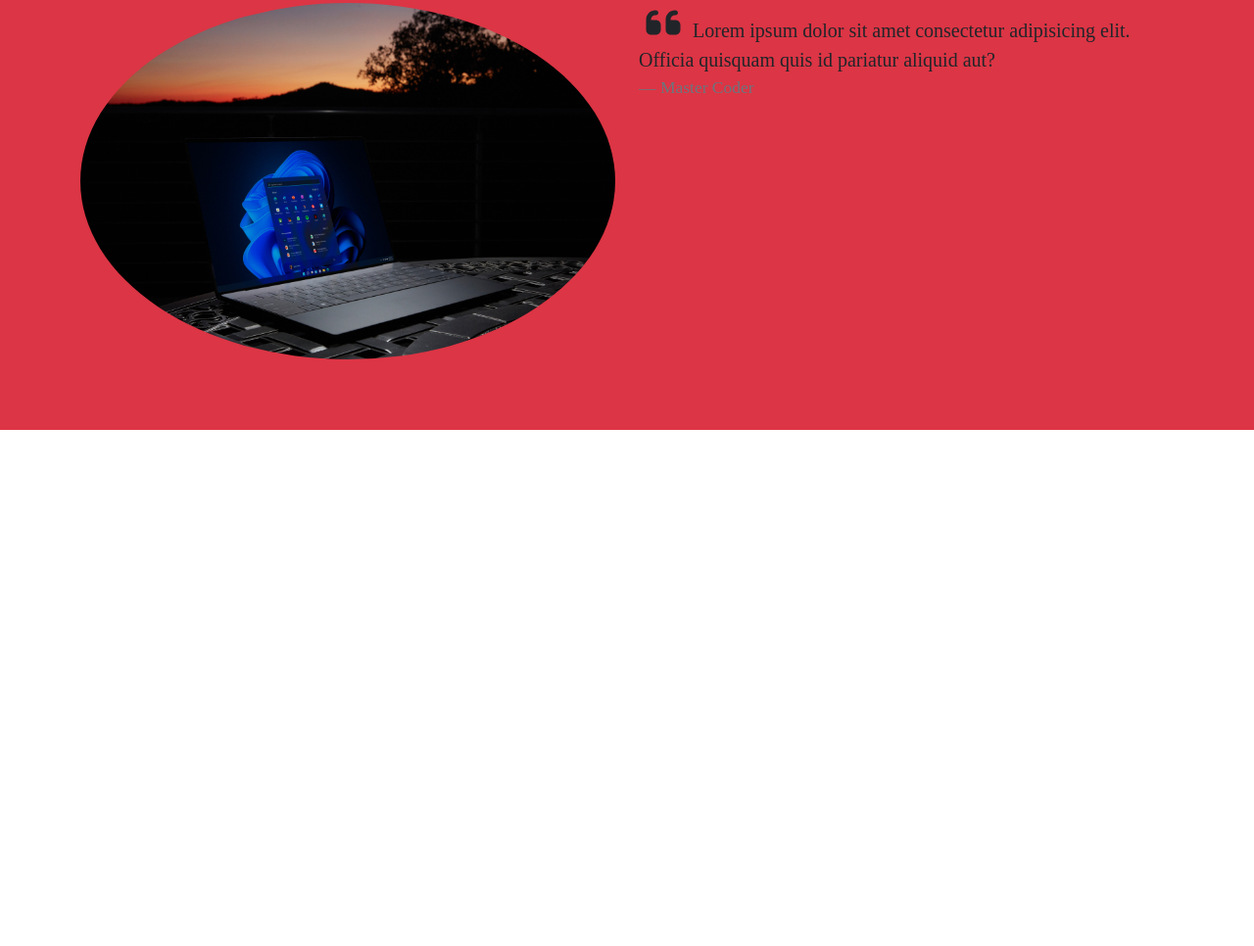
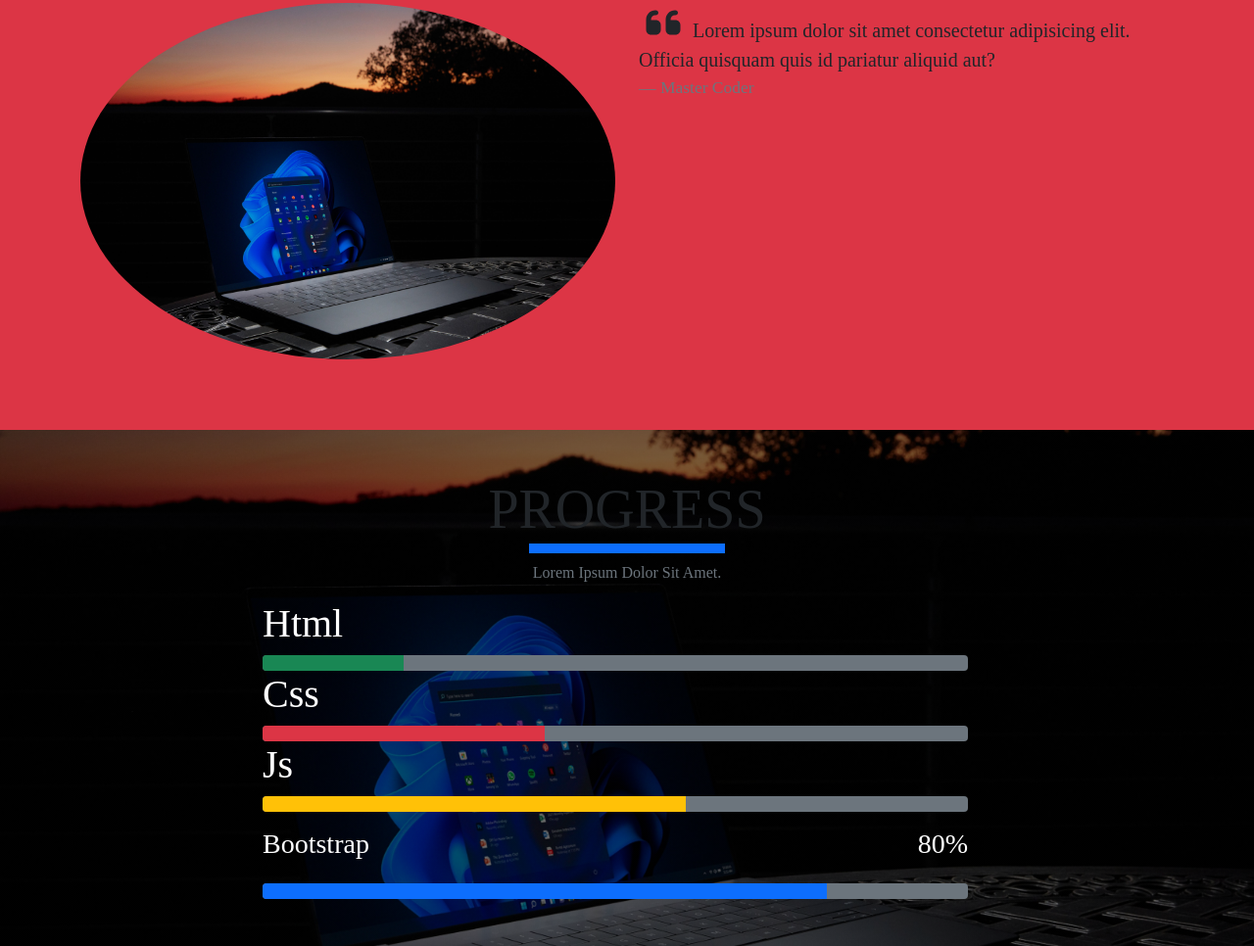
Before and after one commit to psalmuelcode/Bootstrap-only, a plain HTML site: page index.html in a window 1280 px wide. Shown: the part 4369-5335 px from the top of the page at 98% size. Before the commit the page ends 4808 px from the top, so only its background shows below. Drawn offline with Linux system fonts and the light colour scheme; a web font is replaced by a local one.

Commit message:
Progress bar added

```diff
--- a/index.html
+++ b/index.html
@@ -13,6 +13,7 @@
     <link rel="stylesheet" href="style.css" />
     <title>Bootstrap Only</title>
   </head>
+
   <body>
     <nav class="navbar py-3 navbar-light navbar-expand-sm bg-primary">
       <div class="container">
@@ -308,6 +309,50 @@
       </div>
     </section>
 
+    <section id="progress" class="p-5">
+      <div class="container">
+        <div class="row">
+          <div class="col text-center">
+            <h1 class="display-4 text-uppercase text-dark mb-0"><strong>Progress</strong></h1>
+                  <div class="title-underline bg-primary"></div>
+                  <p class="mt-2 text-capitalize text-muted">Lorem ipsum dolor sit amet.</p>
+          </div>
+
+          <div class="row">
+            <div class="col-md-8 mx-auto">
+              <h1 class="text-white">Html</h1>
+              <div class="progress bg-secondary">
+                <div class="progress-bar bg-success" style="width: 20%">
+                </div>
+              </div>
+
+                <h1 class="text-white">Css</h1>
+              <div class="progress bg-secondary">
+                <div class="progress-bar bg-danger" style="width: 40%">
+                </div>
+              </div>
+
+                <h1 class="text-white">Js</h1>
+              <div class="progress bg-secondary">
+                <div class="progress-bar bg-warning" style="width: 60%">
+                </div>
+              </div>
+
+              <div class="prog my-3 text-white d-flex justify-content-between">
+                <h3>Bootstrap</h3>
+                <h3>80%</h3>
+              </div>
+
+              <div class="progress bg-secondary">
+                <div class="progress-bar" style="width: 80%;"></div>
+              </div>
+           </div>
+        </div>
+
+        </div>
+      </div>
+    </section>
+
     <script src="js/bootstrap.bundle.min.js"></script>
   </body>
 </html>
--- a/style.css
+++ b/style.css
@@ -24,7 +24,8 @@ body {
   background-attachment: fixed; */
 }
 
-#filler {
+#filler,
+#progress {
   background: linear-gradient(rgba(0, 0, 0, 0.5), rgba(0, 0, 0, 0.5)),
     url(./img/dell.jpg) center/cover no-repeat fixed;
 }
```
